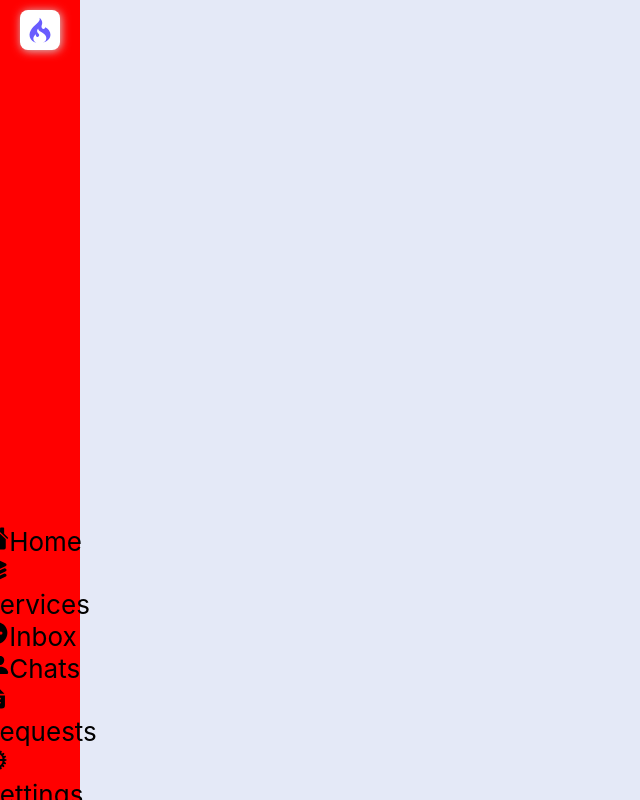
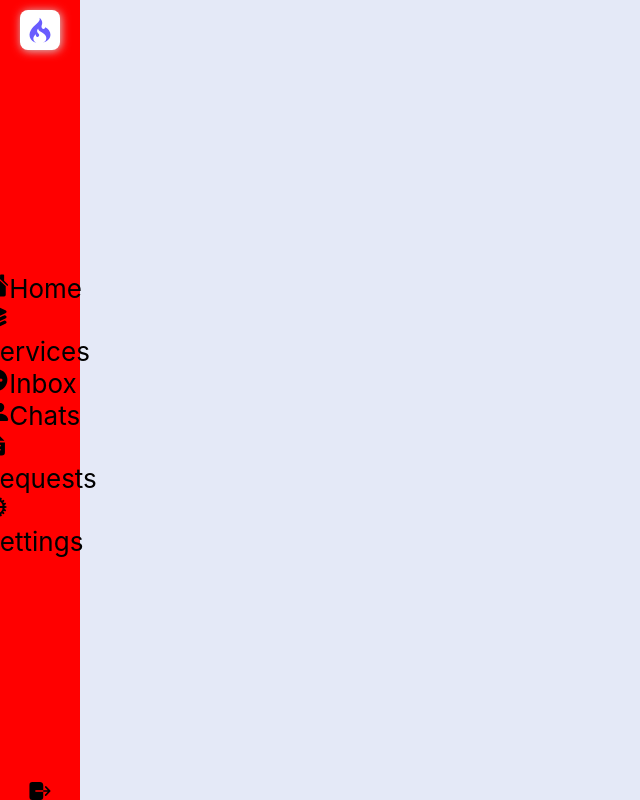
Before and after one commit to amegh-ts/Jobio, a React (Create React App) app in the folder Client/jobio/: page / in a window 1280 px wide. Shown: the whole page, without its empty margins (0-640 px from the left). Built offline with nearby package versions, Linux system fonts and the light colour scheme.

Commit message:
Update AdminNavbar.jsx

```diff
--- a/Client/jobio/src/Components/Admin/Navbar/AdminNavbar.jsx
+++ b/Client/jobio/src/Components/Admin/Navbar/AdminNavbar.jsx
@@ -1,7 +1,7 @@
 import React from 'react'
 import './AdminNavbar.scss'
 import { DiCodeigniter } from "react-icons/di";
-import { IoHome, IoLayers, IoChatbubbleEllipses, IoPeople, IoDocumentText, IoCog } from "react-icons/io5";
+import { IoHome, IoLayers, IoChatbubbleEllipses, IoPeople, IoDocumentText, IoCog, IoLogOut } from "react-icons/io5";
 
 
 const AdminNavbar = () => {
@@ -34,7 +34,7 @@ const AdminNavbar = () => {
                                 <span>Chats</span>
                             </li>
                             <li>
-                                <IoDocumentText/>
+                                <IoDocumentText />
                                 <span>Requests</span>
                             </li>
                             <li>
@@ -45,6 +45,12 @@ const AdminNavbar = () => {
                         </ul>
                     </div>
                 </div>
+
+                <footer>
+                    <div className="logout">
+                        <IoLogOut />
+                    </div>
+                </footer>
             </div>
         </div>
     )
```
